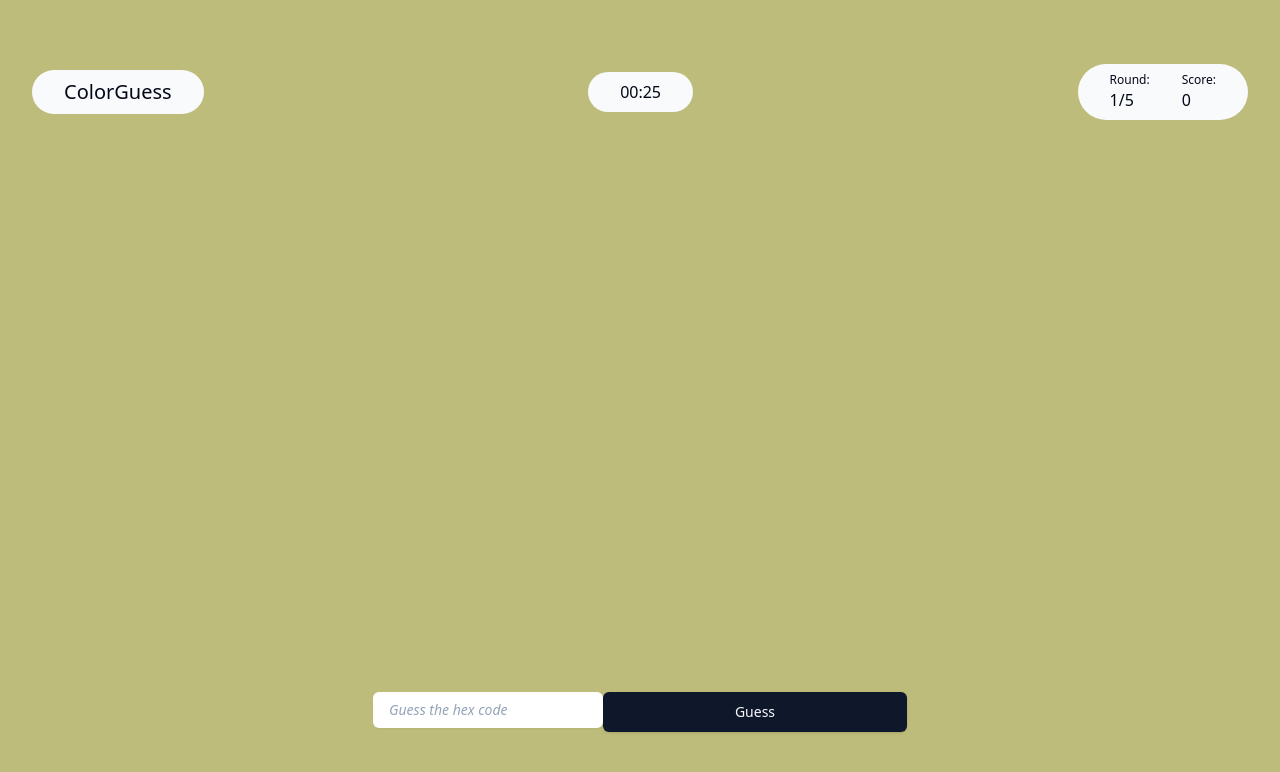
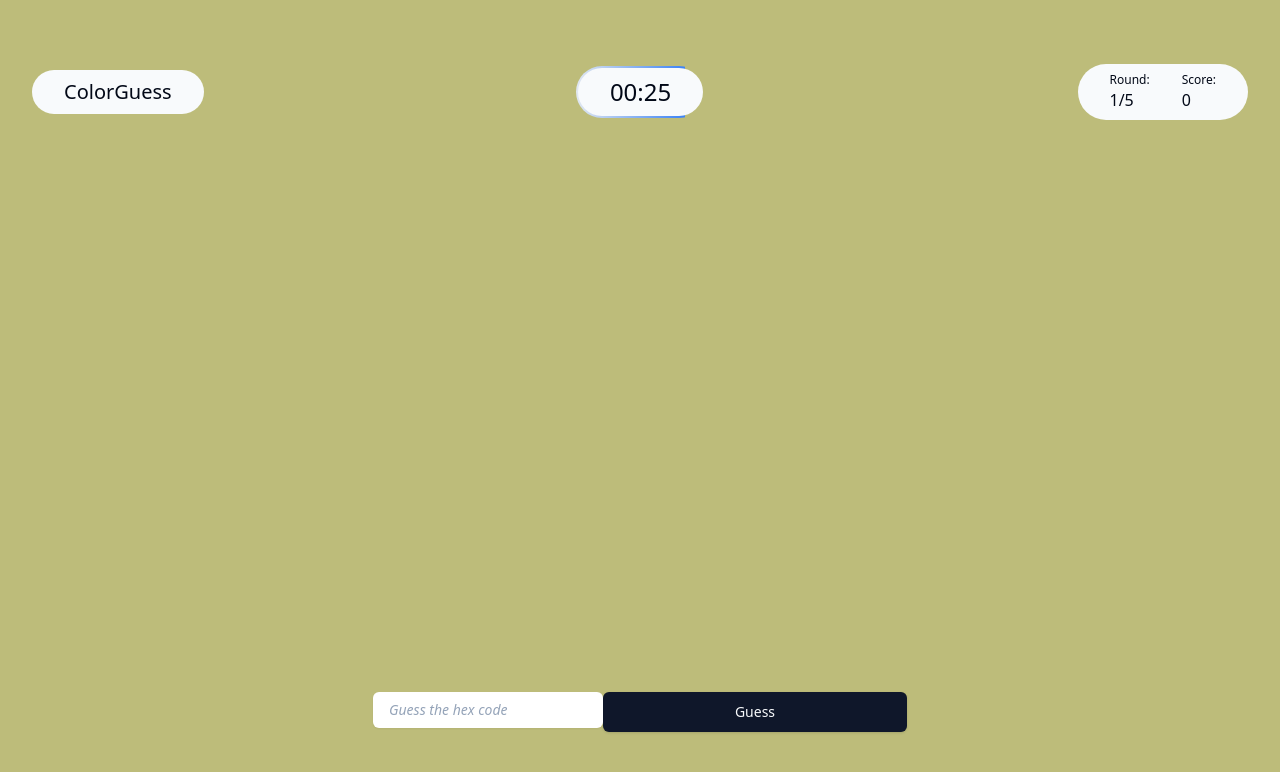
Before and after one commit to hahafiz/color-predict, a React (Vite) app: page / in a window 1280 px wide. Shown: the top 772 px of the page. Built offline with nearby package versions, Linux system fonts and the light colour scheme.

Commit message:
animated timer, but need some fix

```diff
--- a/src/components/timer.jsx
+++ b/src/components/timer.jsx
@@ -2,6 +2,10 @@ import { useState, useEffect } from "react";
 
 const Timer = ({ onTimeUp, resetTrigger }) => {
   const [timeLeft, setTimeLeft] = useState(30);
+  const INITIAL_TIME = 30;
+
+  // calculate progress percentage
+  const progress = (timeLeft / INITIAL_TIME) * 100;
 
   // reset timer when resetTrigger changes
   useEffect(() => {
@@ -35,8 +39,21 @@ const Timer = ({ onTimeUp, resetTrigger }) => {
   };
 
   return (
-    <div className="bg-slate-50 p-2 px-8 rounded-full">
-      <p>{formatTime(timeLeft)}</p>
+    <div className="relative">
+      {/* Container with gradient border background */}
+      <div
+        className="bg-gradient-to-r from-slate-200 to-blue-500 p-[2px] rounded-full"
+        style={{
+          backgroundSize: `${progress}% 100%`,
+          backgroundRepeat: "no-repeat",
+          transition: "background-size 1s linear",
+        }}
+      >
+        {/* Inner content container */}
+        <div className="bg-slate-50 p-2 px-8 rounded-full text-2xl">
+          <p>{formatTime(timeLeft)}</p>
+        </div>
+      </div>
     </div>
   );
 };
```
Also changed, not shown: src/components/timer.css (added).
